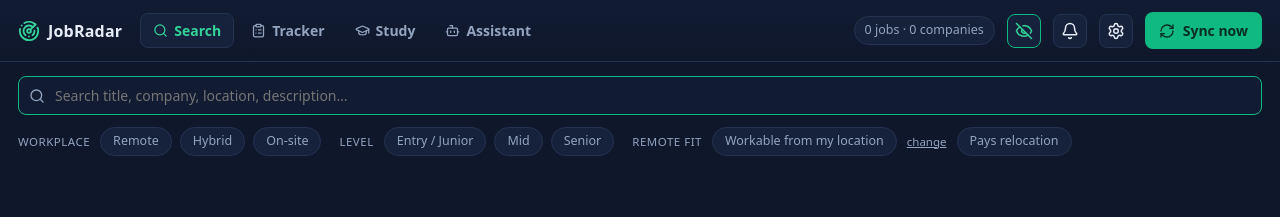
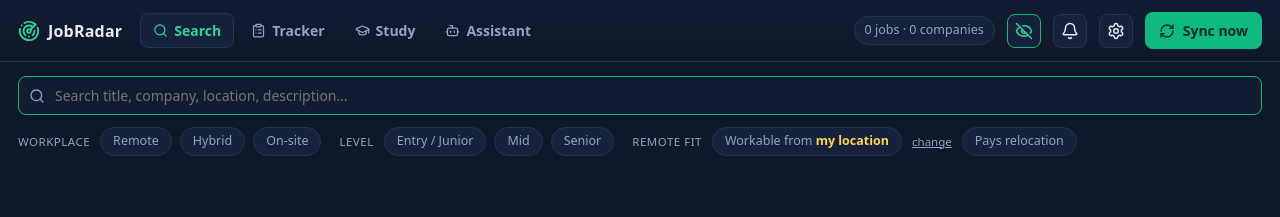
Before and after one commit to w1ck3ds0d4/Lodestar, a React (Vite) app: page / in a window 1280 px wide. Shown: the top 217 px of the page. Built offline with nearby package versions, Linux system fonts and the light colour scheme.

Commit message:
(style) jobs: highlight detected country in the remote-fit chip

```diff
--- a/src/App.tsx
+++ b/src/App.tsx
@@ -202,7 +202,7 @@ export default function App() {
                 title={`Remote roles workable from ${locationName}: hides ones restricted to another region`}
                 onClick={() => setRemoteEligible((v) => !v)}
               >
-                Workable from {locationName}
+                Workable from <span className="chip-country">{locationName}</span>
               </button>
               {editingCountry ? (
                 <input
--- a/src/styles.css
+++ b/src/styles.css
@@ -468,6 +468,11 @@ select:focus {
 
 .chip.clear {
   color: var(--muted);
+}
+
+.chip-country {
+  color: #fcd34d;
+  font-weight: 600;
 }
 
 .chip-edit {
```
